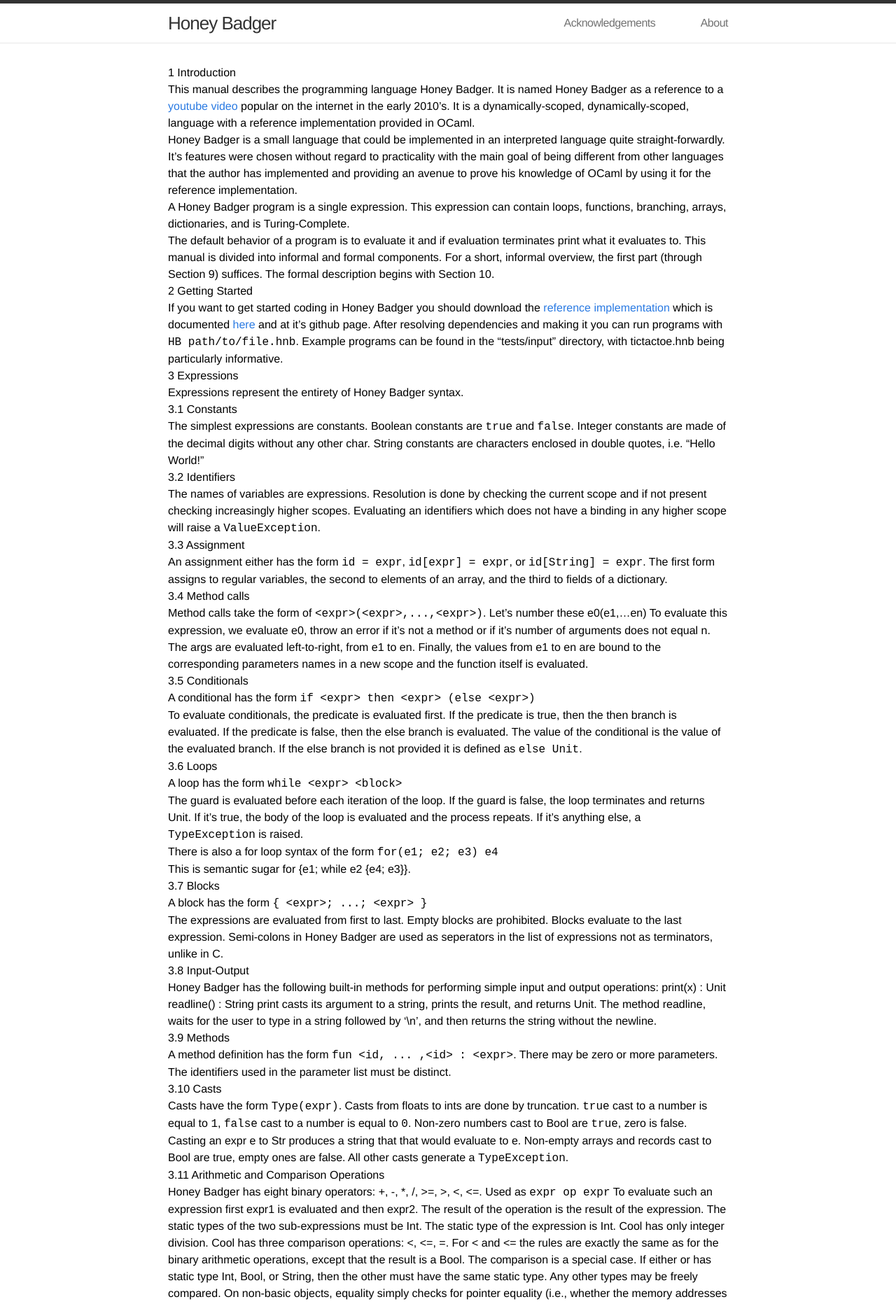
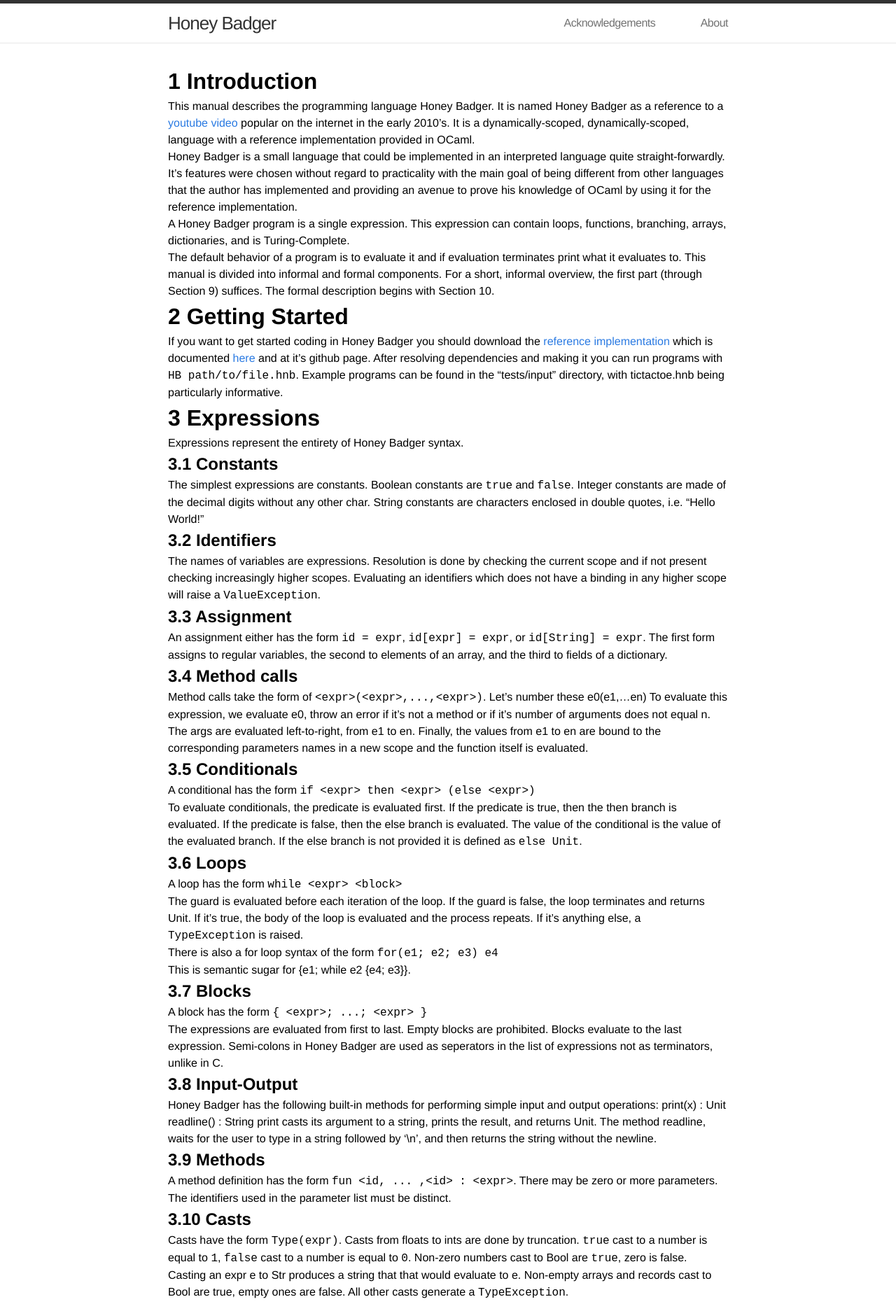
Before and after one commit to jsnider3/HoneyBadger, a Jekyll site: the page built from index.md, in a window 1280 px wide. Shown: the top 1863 px of the page at 70% size. Built offline with Jekyll 4.4.1, drawn with Linux system fonts in a browser that asks for light colours; comment, search, counter and statistics services are not loaded.

Commit message:
Fixed header issue, should fix better

```diff
--- a/css/main.css
+++ b/css/main.css
@@ -16,7 +16,7 @@
   background-color: #fdfdfd;
 }
 
-h1, h2, h3, h4, h5, h6 { font-size: 100%; font-weight: 400; }
+/*h1, h2, h3, h4, h5, h6 { font-size: 100%; font-weight: 400; }*/
 
 a         { color: #2a7ae2; text-decoration: none; }
 a:hover   { color: #000; text-decoration: underline; }
```
Also changed, not shown: 1 other file.
